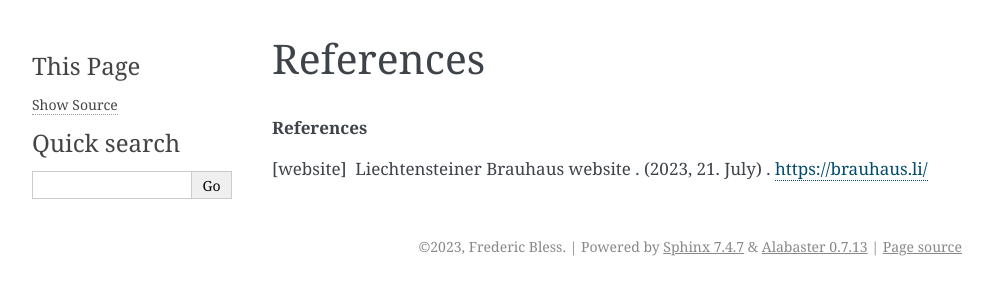
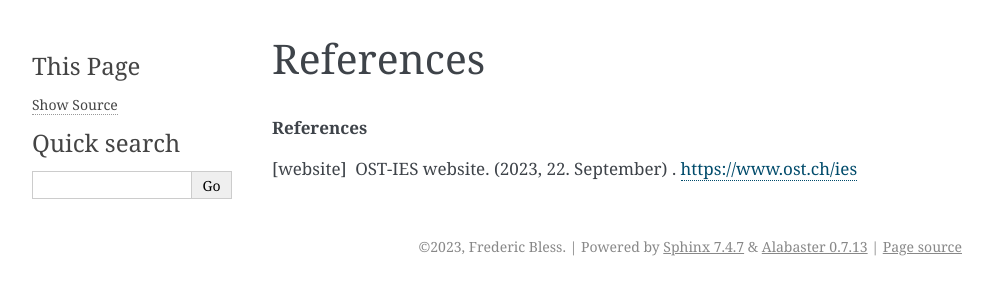
Before and after one commit to Froudd/simpleheatpump, a Sphinx documentation site: the page built from doc/source/references.rst, in a window 1280 px wide. Shown: the top 300 px of the page, without its empty margins (148-1141 px from the left). Built offline with Sphinx 7.4.7, drawn with Linux system fonts in a browser that asks for light colours; pages that are not in the unit, such as notebooks, are missing from menus.

Commit message:
Update references.rst

```diff
--- a/doc/source/references.rst
+++ b/doc/source/references.rst
@@ -4,4 +4,4 @@ References
 
 .. rubric:: References
 
-.. [website] Liechtensteiner Brauhaus website . (2023, 21. July) . https://brauhaus.li/
+.. [website] OST-IES website. (2023, 22. September) . https://www.ost.ch/ies
```
